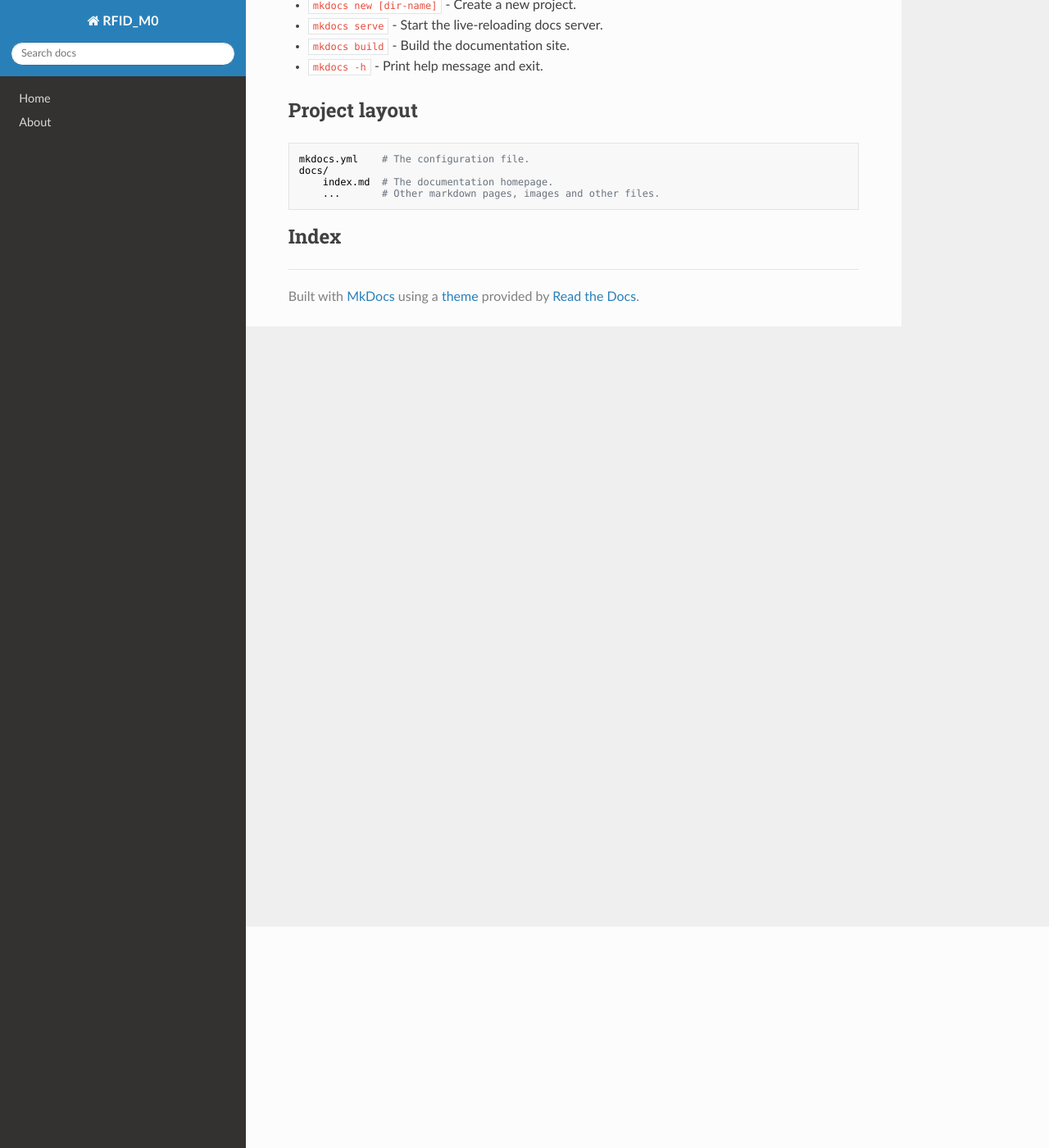
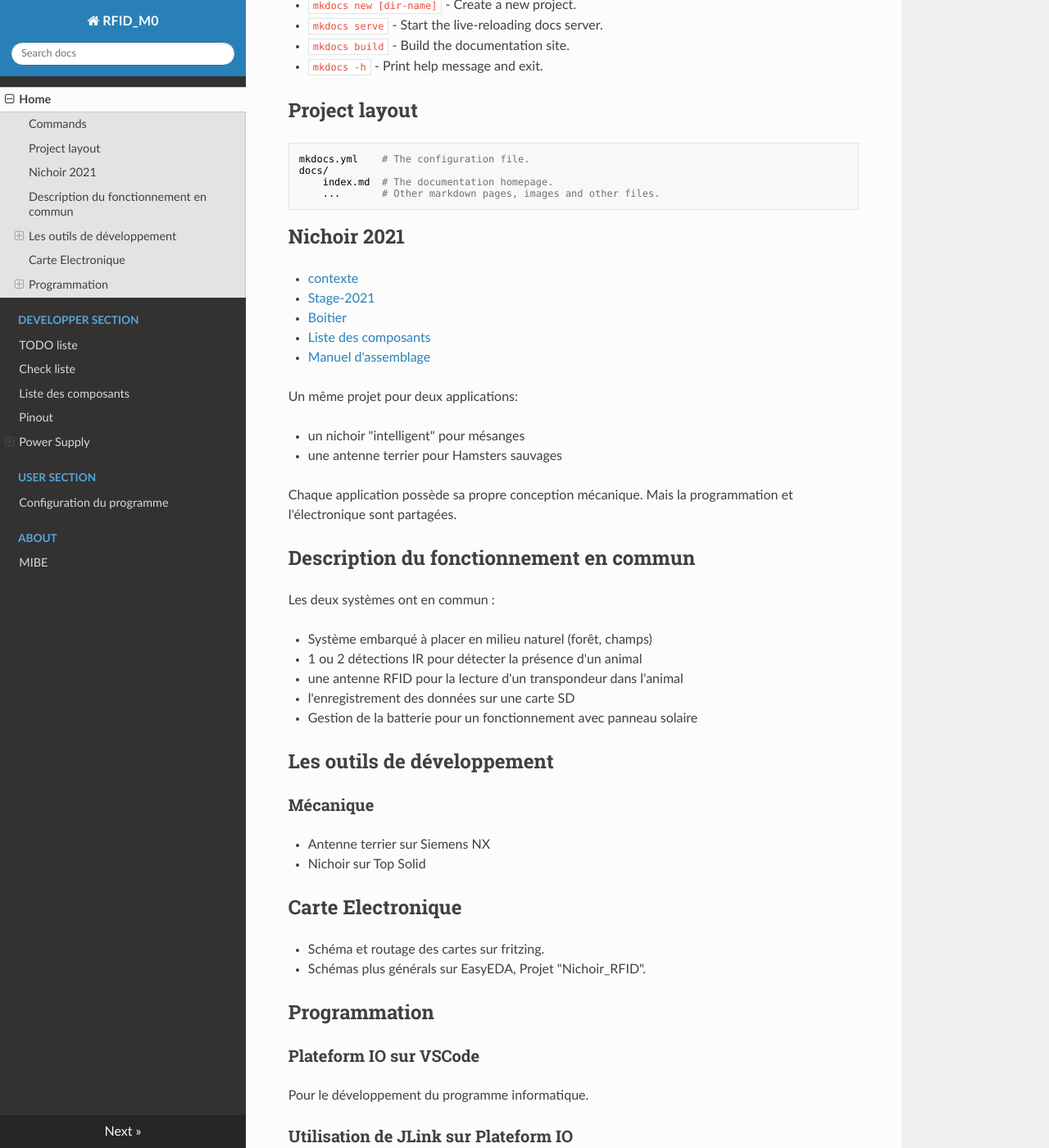
Before and after one commit to Julien-768/rfid-m0-wiki, an MkDocs documentation site: the page built from docs/index.md, in a window 1280 px wide and 1400 px high, scrolled down 270 px. Shown: the whole window at 82% size. Built offline with MkDocs 1.6.1, drawn with Linux system fonts in a browser that asks for light colours; nearby versions of some CDN libraries; some of the changed text lies outside the part shown.

Commit message:
match to mkdocs

```diff
--- a/docs/index.md
+++ b/docs/index.md
@@ -16,4 +16,53 @@ For full documentation visit [mkdocs.org](https://www.mkdocs.org).
         index.md  # The documentation homepage.
         ...       # Other markdown pages, images and other files.
 
-## Index
+## Nichoir 2021 </summary>
+
+* [contexte](Stage/contexte)
+* [Stage-2021](Stage/Stage-2021)
+* [Boitier](Stage/Boitier)
+* [Liste des composants](Stage/composants)
+* [Manuel d'assemblage](Stage/Manuel-d'assemblage)
+
+Un même projet pour deux applications:
+
+* un nichoir "intelligent" pour mésanges
+* une antenne terrier pour Hamsters sauvages
+
+Chaque application possède sa propre conception mécanique. Mais la programmation et l'électronique sont partagées.
+
+## Description du fonctionnement en commun
+
+Les deux systèmes ont en commun :
+
+* Système embarqué à placer en milieu naturel (forêt, champs)
+* 1 ou 2 détections IR pour détecter la présence d'un animal
+* une antenne RFID pour la lecture d'un transpondeur dans l'animal
+* l'enregistrement des données sur une carte SD
+* Gestion de la batterie pour un fonctionnement avec panneau solaire
+
+## Les outils de développement
+
+### Mécanique
+
+* Antenne terrier sur Siemens NX
+* Nichoir sur Top Solid
+
+## Carte Electronique
+
+* Schéma et routage des cartes sur fritzing.
+* Schémas plus générals sur EasyEDA, Projet "Nichoir_RFID".
+
+## Programmation
+
+### Plateform IO sur VSCode
+
+Pour le développement du programme informatique.
+
+### Utilisation de JLink sur Plateform IO
+
+A venir...
+
+<!--
+TODO: [Installer_JLink_sur_Arduino_Feather_M0_avec_VScode_et_platform_IO.docx](uploads/a56c5ae2038a9a6447f9fe94b2979012/Installer_JLink_sur_Arduino_Feather_M0_avec_VScode_et_platform_IO.docx
+-->
--- a/mkdocs.yml
+++ b/mkdocs.yml
@@ -1,6 +1,20 @@
 site_name: RFID_M0
 site_url:  https://example.com/
 nav:
-    - Home: home.md
-    - About: about.md
+    - Home: index.md
+
+    - Developper section:
+      - TODO liste: 0.0.-TODO-liste.md
+      - Check liste: 0.1.-Check-list.md
+
+      - Liste des composants: Liste-des-composants.md
+      - Pinout: Pinouts.md
+      - Power Supply:
+        - General view: Power-supply.md
+        - Li-Ion battery: Power-supply-Li-Ion.md
+        - 12V battery: Power-supply-12V.md
+    - User section:
+      - Configuration du programme: Configuration-du-programme.md
+    - About:
+      - MIBE: about.md
 theme: readthedocs
```
Also changed, not shown: other parts of docs/index.md (+1 -1 lines), docs/home.md (+1 -12 lines).
